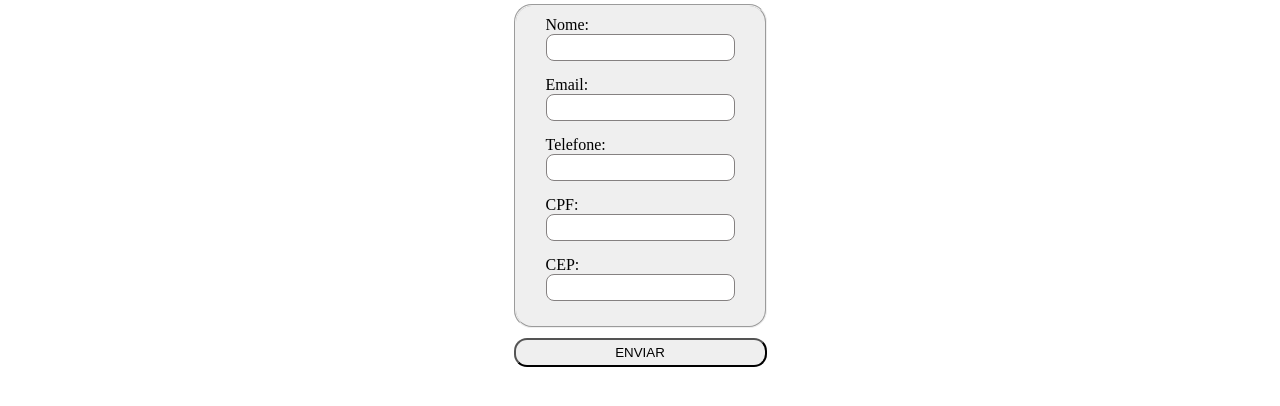
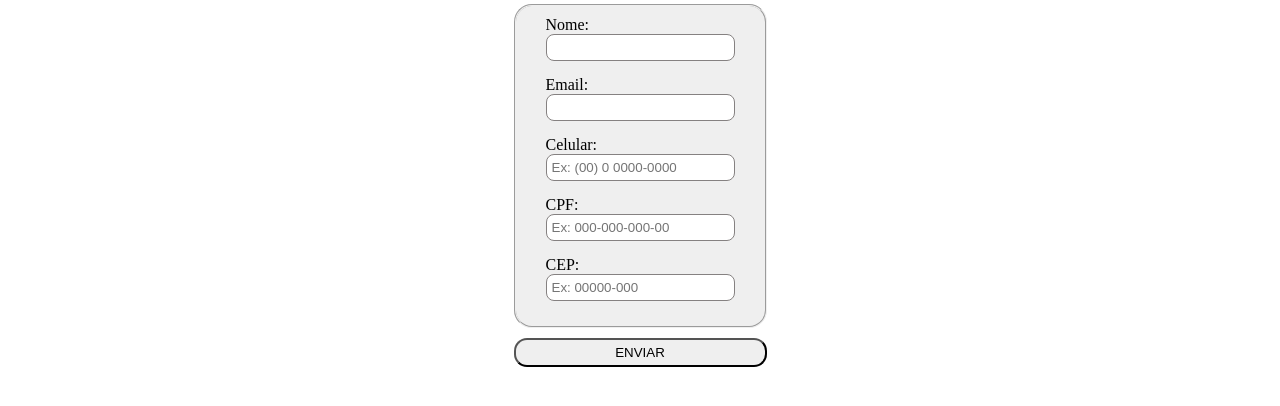
Before and after one commit to GuilhermeMBueno/EBAC_Exercises, a plain HTML site: page Modulo_10/index.html in a window 1280 px wide. Shown: the part 68-474 px from the top of the page. Drawn offline with nearby package versions, Linux system fonts and the light colour scheme.

Commit message:
add jquery mask and placeholder

```diff
--- a/Modulo_10/index.html
+++ b/Modulo_10/index.html
@@ -19,34 +19,34 @@
                 <fieldset>
                     <div>
                         <label for="nome">Nome:</label>
-                        <input type="text" id="nome" name="nome">
+                        <input type="text" id="nome" name="nome" required>
                     </div>
                     <div>
                         <label for="email">Email:</label>
-                        <input type="email" id="email">
+                        <input type="email" id="email" name= "email" required>
                     </div>
                     <div>
-                        <label for="telefone">Telefone:</label>
-                        <input type="cel" id="celular">
+                        <label for="telefone">Celular:</label>
+                        <input type="cel" id="celular" name="celular" required>
                     </div>
                     <div>
                         <label for="cpf">CPF:</label>
-                        <input type="text" id="cpf">
+                        <input type="text" id="cpf" name="cpf" required>
                     </div>
                     <div>
                         <label for="cep">CEP:</label>
-                        <input type="text" id="cep">
+                        <input type="text" id="cep" name="cep" required>
                     </div>
                 </fieldset>
                 <button type="submit" class="btn-enviar">ENVIAR</button>
             </form>
         </section>
     </div>
-    <script src="./src/main.js"></script>
-    <script src="./src/jquery.mask.min.js"></script>
     <script src="https://code.jquery.com/jquery-3.7.0.min.js"></script>
     <script type="text/javascript" src="//code.jquery.com/jquery-1.11.0.min.js"></script>
     <script type="text/javascript" src="//code.jquery.com/jquery-migrate-1.2.1.min.js"></script>
+    <script src="./src/main.js"></script>
+    <script src="./src/jquery.mask.min.js"></script>
 </body>
 
 </html>
--- a/Modulo_10/src/main.js
+++ b/Modulo_10/src/main.js
@@ -1,3 +1,13 @@
-.$(document).ready(function () {
-    .
+$(document).ready(function () {
+    $('#celular').mask('(00) 0 0000-0000', {
+        placeholder: 'Ex: (00) 0 0000-0000'
+    });
+
+    $('#cpf').mask('000.000.000-00', {
+        placeholder: 'Ex: 000-000-000-00'
+    });
+
+    $('#cep').mask('00000-000', {
+        placeholder: 'Ex: 00000-000'
+    })
 });
```
